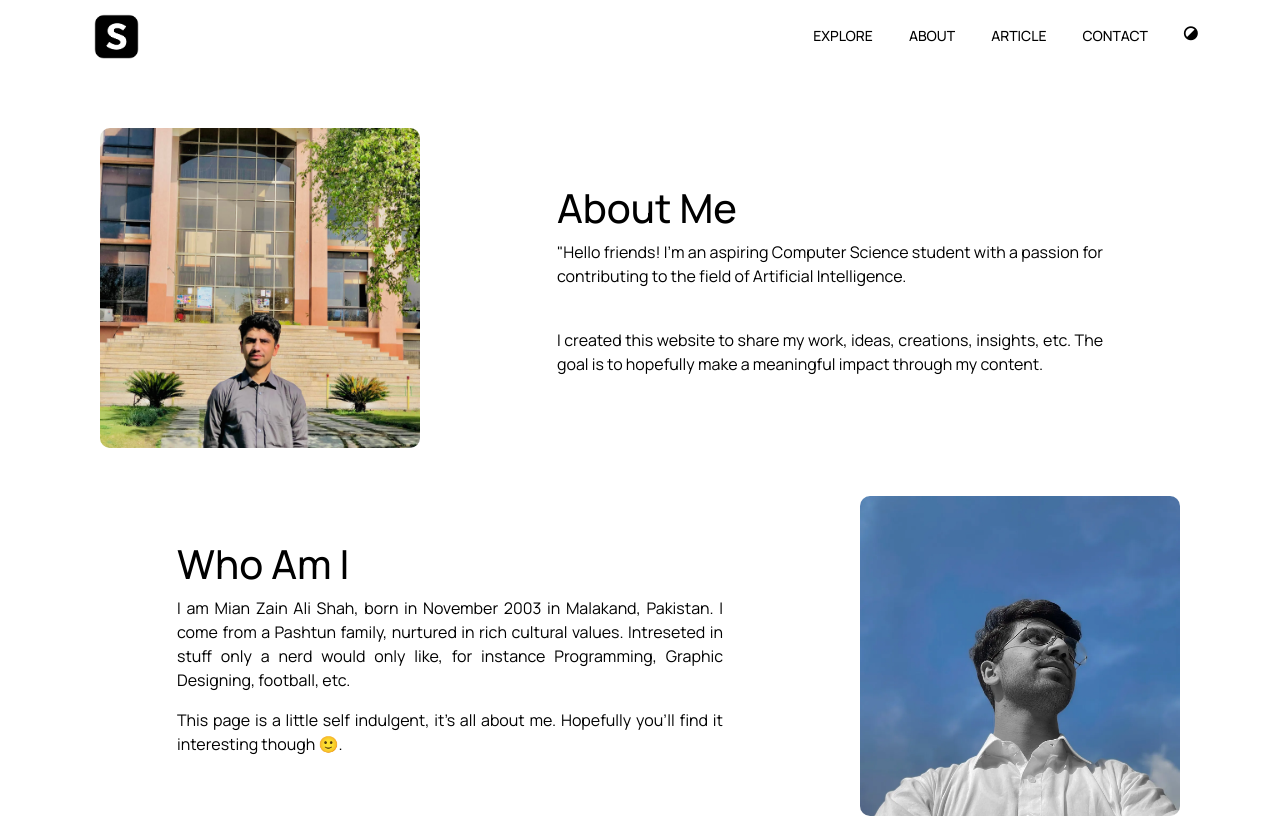
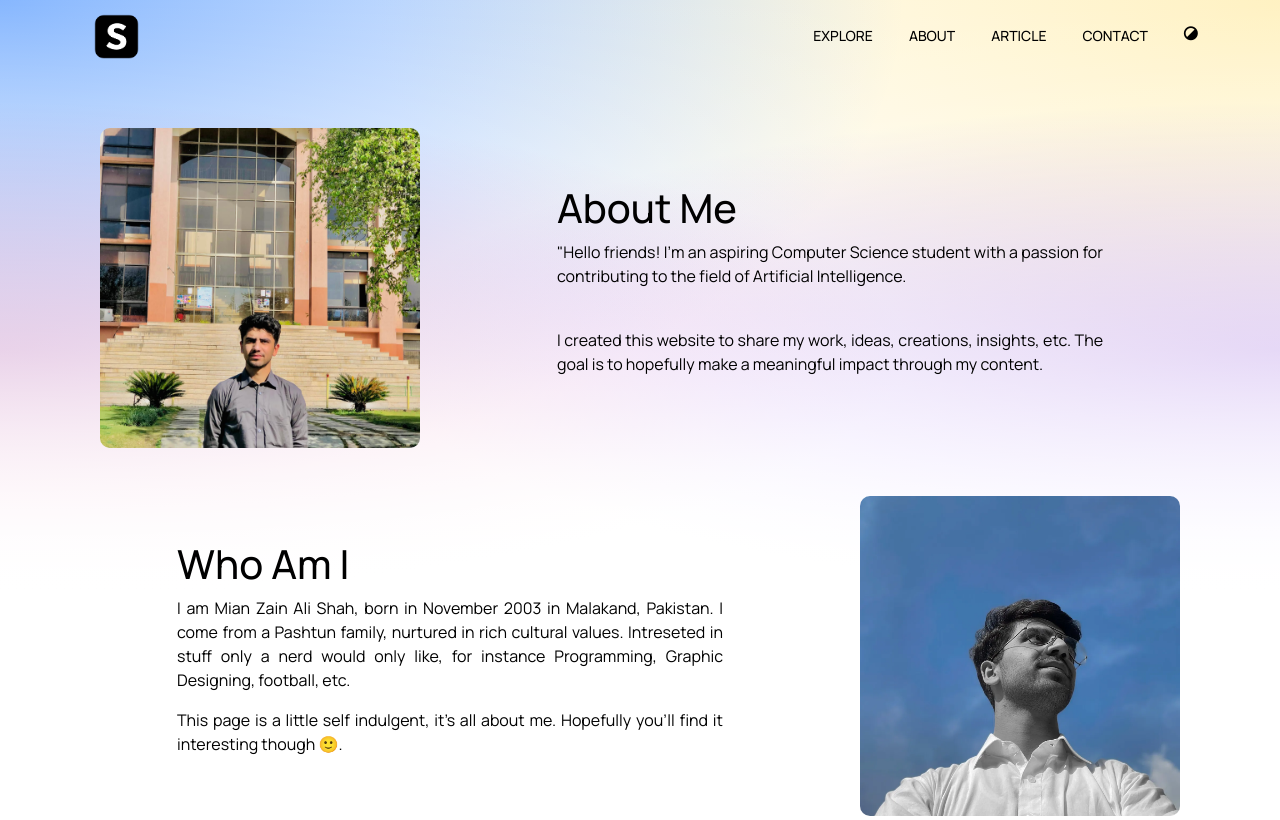
Before and after one commit to Miansadafali/mian-sadaf, a Django app: page /about/ in a window 1280 px wide. Shown: the top 820 px of the page. Run offline with Django 4.2, Linux system fonts and the light colour scheme; some libraries are stand-ins or nearby versions.

Commit message:
Fixed bugs

```diff
--- a/Blog/templates/article_detail.html
+++ b/Blog/templates/article_detail.html
@@ -12,7 +12,8 @@
 {% block content %}
     {% include 'includes/navbar.html' %}
     <main class="container">
-        <div class="my-5 rounded text-body-emphasis bg-body-secondary">
+      <div class="navbar-placeholder"></div>
+        <div class="my-3 rounded text-body-emphasis bg-body-secondary">
             <img class="rounded fluid-img thumbnail-img" src="{{article.image.url}}" alt="" style="object-fit: cover;width:100%; height:400px;">
         </div>
         <div class="row g-5">
--- a/Sadaf/static/css/about.css
+++ b/Sadaf/static/css/about.css
@@ -1,8 +1,9 @@
-/* body{
+.about{
   background: linear-gradient(180deg, rgba(var(--background-color), 0.01), rgba(var(--background-color),1) 85%),radial-gradient(ellipse at top left, rgba(13,110,253, 0.5), transparent 50%),radial-gradient(ellipse at top right, rgba(255,228,132, 0.5), transparent 50%),radial-gradient(ellipse at center right, rgba(112.520718,44.062154,249.437846, 0.5), transparent 50%),radial-gradient(ellipse at center left, rgba(214,51,132, 0.5), transparent 50%)!important;
   background-repeat: no-repeat !important;
   background-size: 100% 700px!important;
-} */
+  width: 100vw;
+}
 
 .about section:nth-child(odd){
     flex-direction: row-reverse;
--- a/Sadaf/templates/about.html
+++ b/Sadaf/templates/about.html
@@ -10,8 +10,10 @@
 
 {% block content %}
     {% include 'includes/navbar.html' %}
+<div class="about">
+    <div class="navbar-placeholder"></div>
+    <div class="container">
 
-    <div class="about container">
         <section class="row d-flex justify-content-center my-md-5 my-3">
             <div class="col-md-6 col-10 mx-auto my-auto">
                 <h1 class="section-heading">About Me</h1>
@@ -99,5 +101,6 @@
 
         </section>
     </div>
+</div>
     {% include 'includes/footer.html' %}
 {% endblock content %}
--- a/Sadaf/templates/contact.html
+++ b/Sadaf/templates/contact.html
@@ -13,7 +13,6 @@
 
 
 <section class="section-1 container">
-
 
     <div class="p-5"></div>
     <div class="row mt-5 mb-5">
--- a/Sadaf/templates/explore.html
+++ b/Sadaf/templates/explore.html
@@ -11,7 +11,7 @@
     {% include "includes/navbar.html" %}
 
     <div class="explore-msg">
-
+        <div class="navbar-placeholder"></div>
         <h2>Available soon...</h2>
         <a href="{% url 'index' %}"><i class="fa-solid fa-house"></i></a>
 
--- a/Sadaf/templates/index.html
+++ b/Sadaf/templates/index.html
@@ -11,6 +11,7 @@
 
   {% include 'includes/navbar.html' %}
     <div class="-body">
+      <div class="navbar-placeholder"></div>
       <section class="starter-header">
           <h1>Alive for seeking out new horizons of <span class="colored-text">imagination</span> and <span class="colored-text">significance</span></h1>
           <p style="font-family:monospace;">Mian Zain Ali Shah</p>
--- a/templates/includes/navbar.html
+++ b/templates/includes/navbar.html
@@ -1,6 +1,5 @@
 {% load static %}
 
-<div class="navbar-placeholder"></div>
 <nav class="navbar navbar-expand-lg " id="navbar">
     <a class="navbar-brand" href="/"><img id="logoImg" src="{% static 'img/logo2.png'%}" alt="Logo"></a>
     <div class="navbar-collapse justify-content-end">
```
